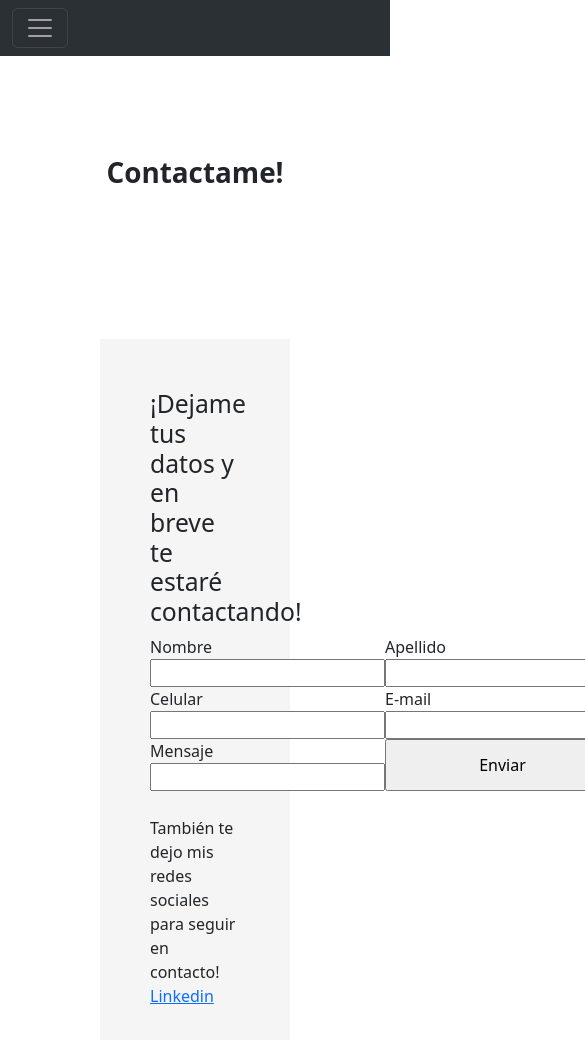
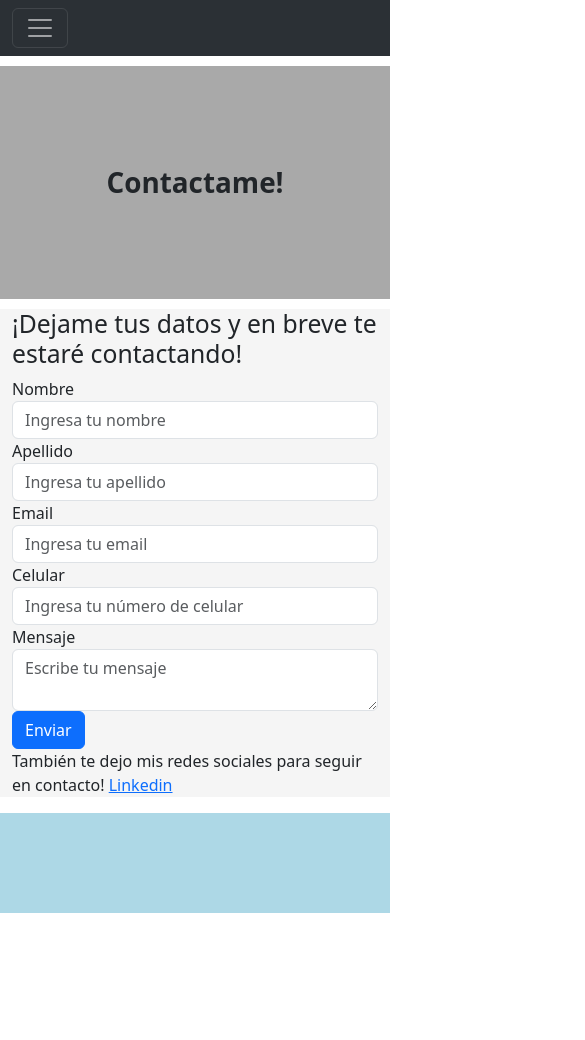
Before and after one commit to AlejoPalumbo/PreEntrega2-PALUMBO, a plain HTML site: page pages/contacto.html in a window 390 px wide. Shown: the top 1040 px of the page, 585 px wide, since content can reach past the window. After the commit the page ends 913 px from the top, so only its background shows below. Drawn offline with nearby package versions, Linux system fonts and the light colour scheme.

Commit message:
responsive

```diff
--- a/pages/contacto.html
+++ b/pages/contacto.html
@@ -31,42 +31,49 @@
             </div>
         </nav>
 
-        <h1 class="bienvenido contactame">Contactame!</h1>
+        <h1 class="container text-center bienvenido contactame">Contactame!</h1>
 
     </header>
 
     <main class="main2">
 
-        <h2>¡Dejame tus datos y en breve te estaré contactando!</h2>
+        <div class="container">
+          <h2>¡Dejame tus datos y en breve te estaré contactando!</h2>
+          <form>
+            <div class="form-group">
+              <label for="nombre">Nombre</label>
+              <input type="text" class="form-control" placeholder="Ingresa tu nombre">
+            </div>
+            <div class="form-group">
+              <label for="apellido">Apellido</label>
+              <input type="text" class="form-control" placeholder="Ingresa tu apellido">
+            </div>
+            <div class="form-group">
+              <label for="email">Email</label>
+              <input type="email" class="form-control" placeholder="Ingresa tu email">
+            </div>
+            <div class="form-group">
+              <label for="celular">Celular</label>
+              <input type="tel" class="form-control" placeholder="Ingresa tu número de celular">
+            </div>
+            <div class="form-group">
+              <label for="mensaje">Mensaje</label>
+              <textarea class="form-control" placeholder="Escribe tu mensaje"></textarea>
+            </div>
+            <button type="submit" class="btn btn-primary">Enviar</button>
+          </form>
+        </div>
 
-        <form action="" method="get">
-
-            <div class="elemento_form"><label for="name">Nombre</label>
-            <input type="text" name="name" id="name"></div>
-
-            <div class="elemento_form"><label for="surname">Apellido</label>
-            <input type="text" name="surname" id="surname"></div>
-
-            <div class="elemento_form"><label for="phone">Celular</label>
-            <input type="tel" name="phone" id="phone"></div>
-
-            <div class="elemento_form"><label for="email">E-mail</label>
-            <input type="email" name="email" id="email"></div>
-
-            <div class="elemento_form"><label for="message">Mensaje</label>
-            <input type="textarea" name="message" id="message"></div>
-
-            <input type="submit" value="Enviar">
-
-        </form>
-
-        <article>
-            También te dejo mis redes sociales para seguir en contacto!
-            <a href="https://www.linkedin.com/in/alejopalumbo/">Linkedin</a>
+        <article class="container">
+            <p>También te dejo mis redes sociales para seguir en contacto!
+            <a href="https://www.linkedin.com/in/alejopalumbo/">Linkedin</a></p>
         </article>
 
     </main>
 
+    <footer>
+
+    </footer>
 
     <script src="https://cdn.jsdelivr.net/npm/bootstrap@5.3.0/dist/js/bootstrap.bundle.min.js" integrity="sha384-geWF76RCwLtnZ8qwWowPQNguL3RmwHVBC9FhGdlKrxdiJJigb/j/68SIy3Te4Bkz" crossorigin="anonymous"></script>
 </body>
--- a/style.css
+++ b/style.css
@@ -7,6 +7,11 @@
     background-color: darkgray;
     margin: 10px 0;
     padding: 20px;
+}
+
+.foto{
+    width: 200px;
+    height: 200px;
 }
 
 .bienvenido {
@@ -20,58 +25,22 @@
    padding: 20px;
 }
 
-.main1{
-    margin: 50px 100px;
+footer{
+    background-color: lightblue;
     padding: 50px;
-    background-color: whitesmoke;
-    text-align: justify;
-    border-radius: 10px;
-}
-
-p {
-    font-size: 1.5em;
-}
-
-article{
-    padding-top: 25px;
-}
-
-.footer_inicio{
-    background-color: lightblue;
-    margin: 10px;
-    padding: 50px;
-    border-radius: 10px;
 }
 
 /*PROYECTOS*/
 
-.proyectos{
-    margin: 10px 0;
-    padding: 50px 20px;
-    text-align: center;
-    background-color: darkgrey;
-    font-weight: bold;
-}
 
 /*CONTACTO*/
 
 .contactame{
     padding: 100px;
+    background-color: darkgray;
+    margin: 10px 0;
 }
 
 .main2{
-    margin: 50px 100px;
-    padding: 50px;
     background-color: whitesmoke;
 }
-
-label ,input{
-    display: flex;
-    flex-direction: column;
-}
-
-form{
-    display: grid;
-    grid-template-columns: auto auto;
-    grid-template-rows: auto auto auto auto;
-}
```
Also changed, not shown: index.html (+26 -22 lines), pages/proyectos.html (+7 -4 lines).
